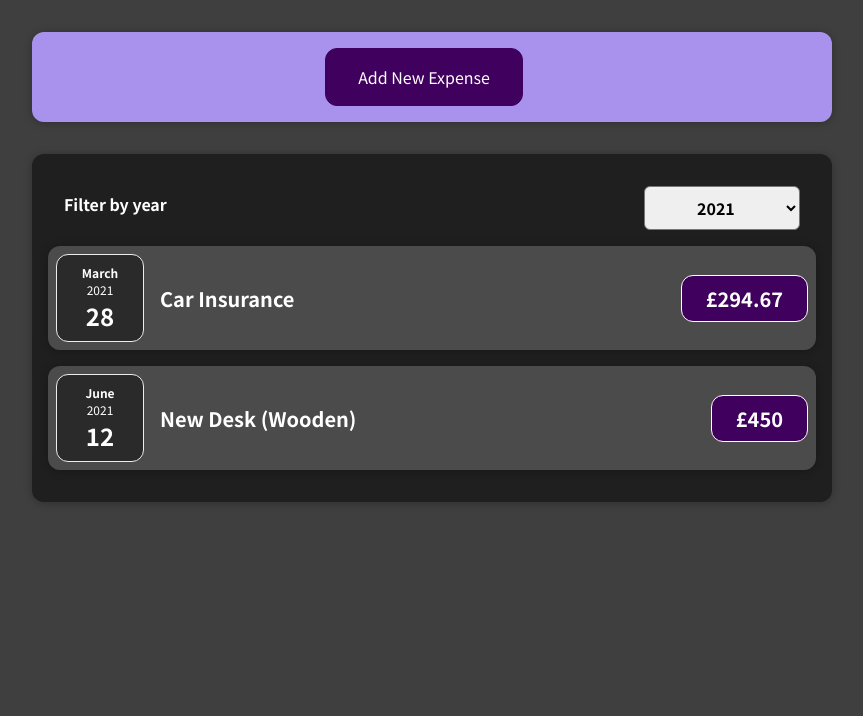
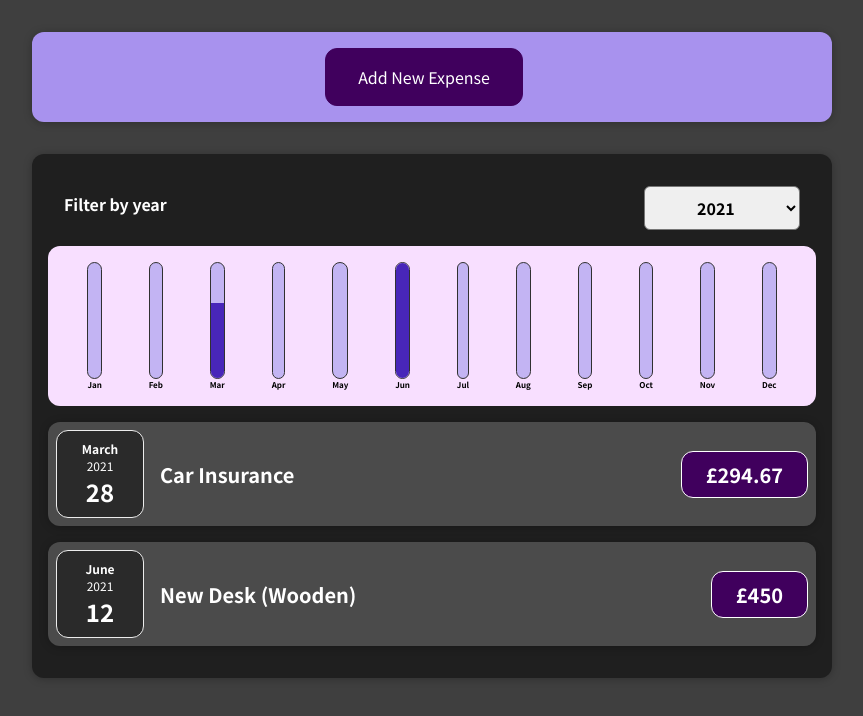
Before and after one commit to Szpytma/expense-tracker, a React (Create React App) app: page / in a window 1280 px wide. Shown: the top 716 px of the page, without its empty margins (208-1071 px from the left). Built offline with nearby package versions, Linux system fonts and the light colour scheme.

Commit message:
charts for each month implemented

```diff
--- a/src/components/Chart/Chart.css
+++ b/src/components/Chart/Chart.css
@@ -0,0 +1,9 @@
+.chart {
+  padding: 1rem;
+  border-radius: 12px;
+  background-color: #f8dfff;
+  text-align: center;
+  display: flex;
+  justify-content: space-around;
+  height: 10rem;
+}
--- a/src/components/Chart/Chart.jsx
+++ b/src/components/Chart/Chart.jsx
@@ -2,13 +2,16 @@
 import ChartBar from "./ChartBar";
 
 const Chart = ({ dataPoints }) => {
+  const dataPointsValues = dataPoints.map((dataPoint) => dataPoint.value);
+  const totalMaximum = Math.max(...dataPointsValues);
+
   return (
     <div className="chart">
       {dataPoints.map((dataPoint) => (
         <ChartBar
           key={dataPoint.label}
           value={dataPoint.value}
-          maxValue={null}
+          maxValue={totalMaximum}
           label={dataPoint.label}
         />
       ))}
--- a/src/components/Chart/ChartBar.css
+++ b/src/components/Chart/ChartBar.css
@@ -0,0 +1,30 @@
+.chart-bar {
+  height: 100%;
+  display: flex;
+  flex-direction: column;
+  align-items: center;
+}
+
+.chart-bar__inner {
+  height: 100%;
+  width: 100%;
+  border: 1px solid #313131;
+  border-radius: 12px;
+  background-color: #c3b4f3;
+  overflow: hidden;
+  display: flex;
+  flex-direction: column;
+  justify-content: flex-end;
+}
+
+.chart-bar__fill {
+  background-color: #4826b9;
+  width: 100%;
+  transition: all 0.3s ease-out;
+}
+
+.chart-bar__label {
+  font-weight: bold;
+  font-size: 0.5rem;
+  text-align: center;
+}
--- a/src/components/Chart/ChartBar.jsx
+++ b/src/components/Chart/ChartBar.jsx
@@ -1,4 +1,21 @@
 import "./ChartBar.css";
-const ChartBar = () => {};
+const ChartBar = ({ label, value, maxValue }) => {
+  let barFillHeight = "0%";
+
+  if (maxValue > 0) {
+    barFillHeight = Math.round((value / maxValue) * 100) + "%";
+  }
+  return (
+    <div className="chart-bar">
+      <div className="chart-bar__inner">
+        <div
+          className="chart-bar__fill"
+          style={{ height: barFillHeight }}
+        ></div>
+      </div>
+      <div className="chart-bar__label">{label}</div>
+    </div>
+  );
+};
 
 export default ChartBar;
--- a/src/components/Expenses/Expenses.jsx
+++ b/src/components/Expenses/Expenses.jsx
@@ -4,6 +4,7 @@
 import ExpensesFilter from "./ExpensesFilter";
 import { useState } from "react";
 import ExpensesList from "./ExpensesList";
+import ExpensesChart from "./ExpensesChart";
 
 const Expenses = ({ items }) => {
   const [filteredYear, setFilteredYear] = useState("2021");
@@ -18,6 +19,7 @@
           selectedYear={filteredYear}
           setSelectedYear={setFilteredYear}
         />
+        <ExpensesChart expenses={filteredExpenses} />
         <ExpensesList items={filteredExpenses} />
       </Card>
     </div>
--- /dev/null
+++ b/src/components/Expenses/ExpensesChart.jsx
@@ -0,0 +1,25 @@
+import Chart from "../Chart/Chart";
+
+const ExpensesChart = ({ expenses }) => {
+  const chartDataPoints = [
+    { label: "Jan", value: 0 },
+    { label: "Feb", value: 0 },
+    { label: "Mar", value: 0 },
+    { label: "Apr", value: 0 },
+    { label: "May", value: 0 },
+    { label: "Jun", value: 0 },
+    { label: "Jul", value: 0 },
+    { label: "Aug", value: 0 },
+    { label: "Sep", value: 0 },
+    { label: "Oct", value: 0 },
+    { label: "Nov", value: 0 },
+    { label: "Dec", value: 0 },
+  ];
+
+  for (const expense of expenses) {
+    const expenseMonth = expense.date.getMonth();
+    chartDataPoints[expenseMonth].value += +expense.amount;
+  }
+  return <Chart dataPoints={chartDataPoints} />;
+};
+export default ExpensesChart;
--- a/src/components/NewExpense/ExpenseForm.jsx
+++ b/src/components/NewExpense/ExpenseForm.jsx
@@ -20,7 +20,7 @@
     event.preventDefault();
     const expenseData = {
       title: enteredTitle,
-      amount: enteredAmount,
+      amount: +enteredAmount,
       date: new Date(enteredDate),
     };
     onSaveExpenseData(expenseData);
```
